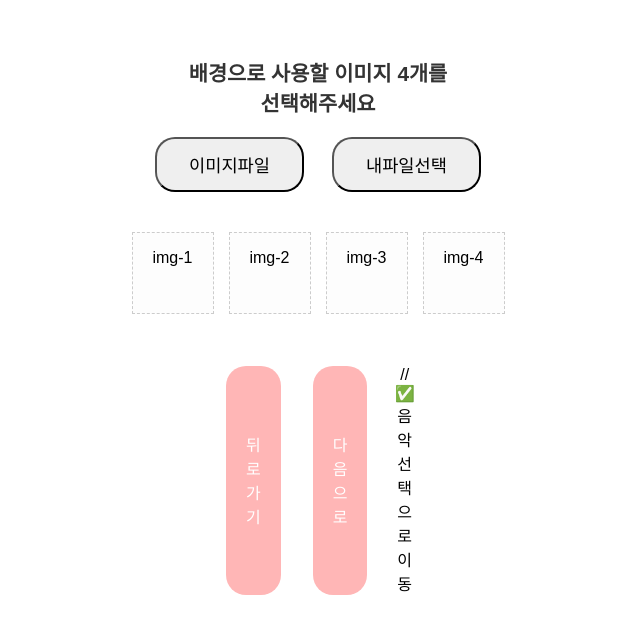
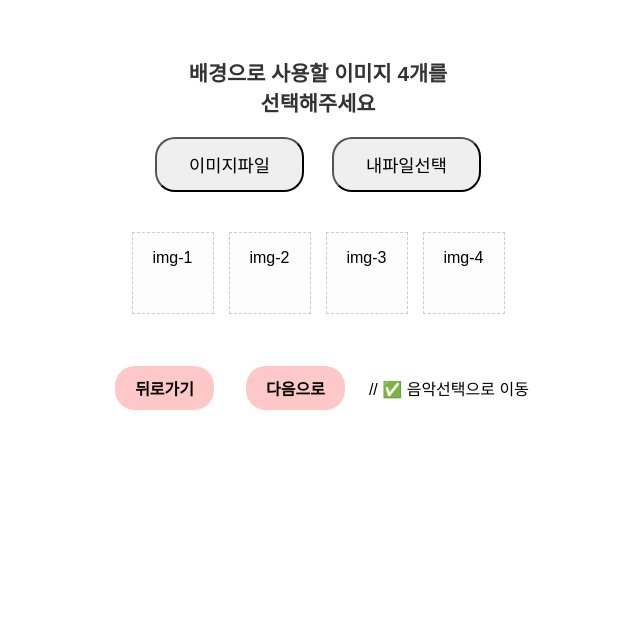
Before and after one commit to xeon-243859/ppongtok-app, a React (Vite) app: page /image/select in a window 1280 px wide. Shown: the top 634 px of the page, without its empty margins (322-962 px from the left). Built offline with nearby package versions, Linux system fonts and the light colour scheme.

Commit message:
🎯 이미지/음악 선택화면 UI 개선 및 Still file 문구 제거

```diff
--- a/src/pages/ImageSelectPage.css
+++ b/src/pages/ImageSelectPage.css
@@ -74,24 +74,26 @@
 
 .button-group {
   display: flex;
-  justify-content: space-between;
-  margin-top: 30px;
-  width: 200px;
+  justify-content: center;
+  align-items: center;
+  gap: 1.5rem;
+  margin-top: 2.5rem;
 }
 
+
 .button-group button {
-  padding: 10px 20px;
-  font-size: 0.9rem;
+  padding: 0.8rem 2rem;
+  font-size: 1.1rem;
+  background-color: #ffc8c8;
   border: none;
   border-radius: 20px;
-  background-color: #ffb6b6;
-  color: white;
+  font-weight: bold;
   cursor: pointer;
   transition: background-color 0.3s;
 }
 
 .button-group button:hover {
-  background-color: #ff9090;
+  background-color: #ffaaaa;
 }
 
 .image-overlay-text {
```
Also changed, not shown: src/pages/ImageSelectPage.jsx (+1 -2 lines).
